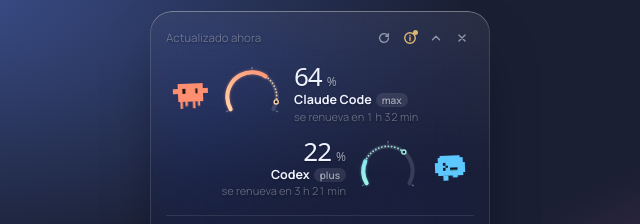
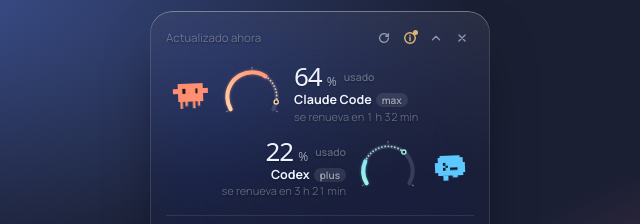
Before and after one commit to MartinMarch/claudecode-codex-widgetUsage, a website built with Vite: page index.html in a window 1280 px wide. Shown: the part 171-395 px from the top of the page, 320-960 px from the left. Built offline with nearby package versions, Linux system fonts and the light colour scheme; a web font is replaced by a local one.

Commit message:
Say 'usado' next to each %, show what is left on hover
Codex's /status shows the percentage left, so 48 % used / 52 % week read
as swapped next to it. The numbers were right; the label now says so.

Co-Authored-By: Claude Opus 5.5 <noreply@anthropic.com>

```diff
--- a/src/main.ts
+++ b/src/main.ts
@@ -121,13 +121,14 @@ function account(u: ProviderUsage, working: boolean): string {
     <div class="meter">
       ${gauge(u.provider, u.primary.usedPercent, p?.atReset ?? null)}
       <div>
-        <div class="readout"><span class="num">${pct(u.primary.usedPercent)}</span><span class="unit">%</span></div>
+        <div class="readout"><span class="num">${pct(u.primary.usedPercent)}</span><span class="unit">%</span><span class="used-label">usado</span></div>
         <h2 class="who">${name}${u.plan ? `<span class="plan">${esc(u.plan)}</span>` : ""}</h2>
         <p class="reset">${reset != null ? `se renueva en ${duration(reset)}` : "sesión de 5 h"}</p>
       </div>
     </div>
     <div class="reveal"><div>
-      ${week != null ? `<p class="kv"><span>Semana</span><span>${pct(week)} %</span></p><div class="bar"><i style="width:${Math.min(100, week)}%"></i></div>` : ""}
+      ${u.primary.usedPercent != null ? `<p class="kv"><span>Te queda en esta sesión</span><span>${100 - Math.round(u.primary.usedPercent)} %</span></p>` : ""}
+      ${week != null ? `<p class="kv"><span>Semana (usado)</span><span>${pct(week)} %</span></p><div class="bar"><i style="width:${Math.min(100, week)}%"></i></div>` : ""}
       ${pace}
       ${u.tokens5h ? `<p class="kv"><span>Tokens en 5 h</span><span>${tokens(u.tokens5h)}</span></p>` : ""}
     </div></div>
--- a/src/styles.css
+++ b/src/styles.css
@@ -449,3 +449,6 @@ body.compact .pill-codex { flex-direction: row-reverse; }
 @media (prefers-reduced-motion: reduce) {
   .controls button.is-spinning svg { animation: none; opacity: 0.5; }
 }
+
+/* Says "used" next to the number: Codex's /status shows what is left instead. */
+.used-label { margin-left: 5px; font-size: 10.5px; font-weight: 600; color: var(--ink-faint); align-self: center; }
```
